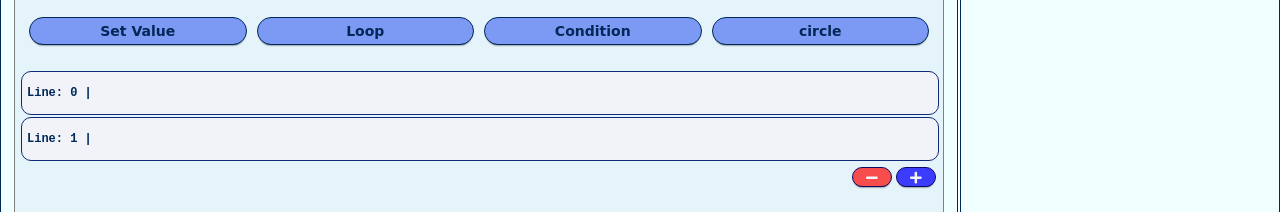
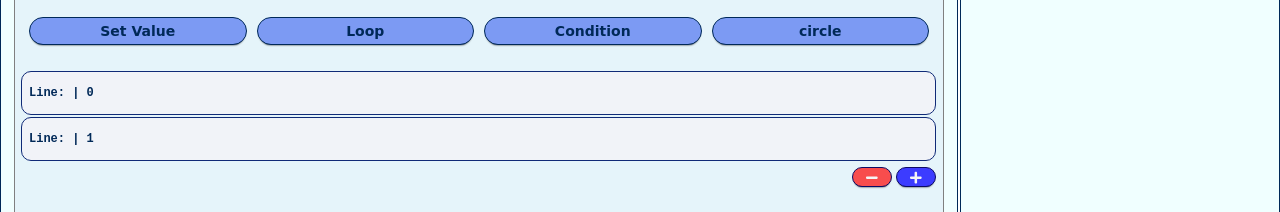
Before and after one commit to arjkashyap/Draw-My-Code, a React (Create React App) app: page / in a window 1280 px wide. Shown: the part 298-510 px from the top of the page. Built offline with nearby package versions, Linux system fonts and the light colour scheme.

Commit message:
Editor line selection method set

```diff
--- a/src/components/Editor.tsx
+++ b/src/components/Editor.tsx
@@ -28,22 +28,35 @@ const Editor: React.FC = () => {
   // All code block stored in code state
   let [code, updateCode] = useState(codeInit);
 
+  // State stores the line number currently selected
+  const [lineSelected, updateLineSelected] = useState<number>(-1);
+
   // Add a new blank line to the editor
-  function addNewLine(): void {
+  const addNewLine = (): void => {
     updateCode([...code, { blockType: null, blockData: null }]);
-  }
+  };
 
   // Remove last line from code editor
-  function removeLine(): void {
+  const removeLine = (): void => {
     if (code.length !== 2) {
       code = code.filter((codeBlock, index) => index !== code.length - 1);
       updateCode(code);
     }
-  }
+  };
 
   // Render Each Code block on lines
-  const lineRender: any = code.map((codeBlock, lineNumber) => (
-    <Line lineNumber={lineNumber} codeBlock={codeBlock} key={lineNumber} />
+  const lineRender: JSX.Element[] = code.map((codeBlock, lineNumber) => (
+    <div
+      className="lineContainer"
+      onClick={() => updateLineSelected(lineNumber)}
+    >
+      <Line
+        lineNumber={lineNumber}
+        codeBlock={codeBlock}
+        key={lineNumber}
+        lineSelected={lineSelected}
+      />
+    </div>
   ));
 
   return (
--- a/src/components/Line.tsx
+++ b/src/components/Line.tsx
@@ -1,20 +1,43 @@
 // Module Renders Lines for Editor
 
-import React from "react";
+import React, { useState } from "react";
 import { CodeBlock } from "./CodeBlocks";
 import "../css/Line.css";
 
 interface LineProps {
   lineNumber: number;
   codeBlock: CodeBlock;
+  lineSelected: number;
 }
 
-const Line: React.FC<LineProps> = ({ lineNumber, codeBlock }) => {
+const Line: React.FC<LineProps> = ({ lineNumber, codeBlock, lineSelected }) => {
+  // Manage style for selected or unselected line
+  interface Style {
+    backgroundColor: string;
+    padding: string;
+  }
+
+  const handleStyle = (lineNumber: number): Style => {
+    const style: Style =
+      lineNumber === lineSelected
+        ? { backgroundColor: "#C7D6FC", padding: "6px" }
+        : { backgroundColor: "#F1F3F8", padding: "2px" };
+    return style;
+  };
+
   console.log(codeBlock);
+  console.log("Line selected prop says: " + lineSelected);
   return (
-    <div className="Line" onClick={() => console.log("You clicked on a div")}>
+    <div
+      className="Line"
+      // style={{ backgroundColor: backgroundColor, padding: padding }}
+      style={{
+        backgroundColor: handleStyle(lineNumber).backgroundColor,
+        padding: handleStyle(lineNumber).padding,
+      }}
+    >
       <div>
-        <p> Line: {lineNumber} | </p>
+        <p> Line: | {lineNumber}</p>
       </div>
     </div>
   );
--- a/src/css/Editor.css
+++ b/src/css/Editor.css
@@ -11,6 +11,7 @@
   padding: 5px;
   height: 490px;
   width: auto;
+  overflow: scroll;
 }
 
 .Editor h2 {
--- a/src/css/Line.css
+++ b/src/css/Line.css
@@ -2,7 +2,7 @@
   width: 99%;
   border: 0.5px #102a77 solid;
   border-radius: 10px;
-  padding: 2px;
+  /* padding: 2px; */
   padding-left: 5px;
   margin: 1px;
   background-color: rgb(241, 243, 248);
@@ -13,4 +13,5 @@
   font-size: 12px;
   font-weight: bold;
   font-family: Comic Sans Ms;
+  margin-left: 5px;
 }
```
